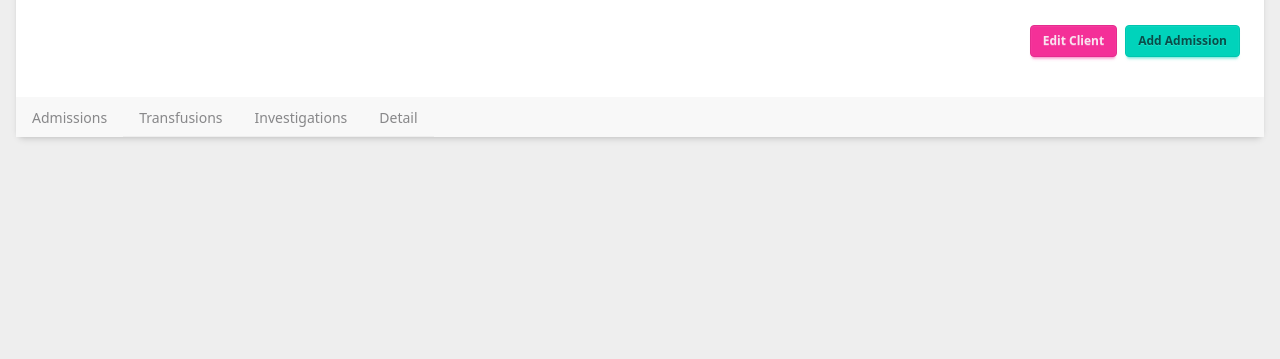
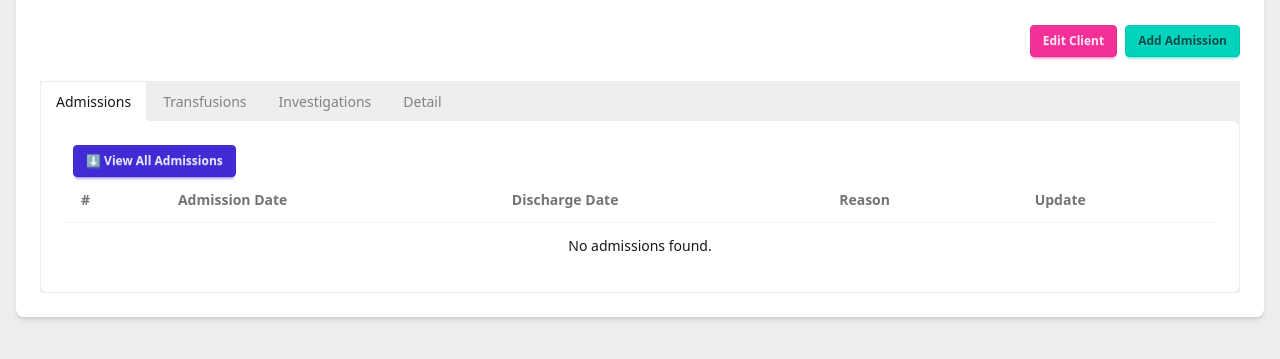
Before and after one commit to catmanti/thaldb1, a Django app: template clients/templates/clients/client_detail.html in a window 1280 px wide. Shown: the part 226-585 px from the top of the page. Run offline with Django 5.2, Linux system fonts and the light colour scheme; the template is opened without the code that fills it, so the values that code supplies are empty; some libraries are stand-ins or nearby versions.

Commit message:
Last commit

```diff
--- a/clients/templates/clients/client_admission_form.html
+++ b/clients/templates/clients/client_admission_form.html
@@ -1,5 +1,7 @@
 {% extends "base.html" %}
 {% load widget_tweaks %}
+{% block navbar %}
+{% endblock navbar %}
 {% block content %}
     <div class="modal-box">
         <h3 class="font-bold text-lg">Update Admission</h3>
--- a/clients/templates/clients/client_admission_list.html
+++ b/clients/templates/clients/client_admission_list.html
@@ -40,8 +40,4 @@
             {% endfor %}
         </tbody>
     </table>
-    <dialog id="admission_modal"
-            class="modal"
-            hx-on::after-settle="admission_modal.showModal()">
-    </dialog>
 </div>
--- a/clients/templates/clients/client_detail.html
+++ b/clients/templates/clients/client_detail.html
@@ -31,38 +31,36 @@
                 <div class="card-actions justify-end mt-4">
                     <a href="{% url 'clients:client-update' client.pk %}"
                        class="btn btn-secondary btn-sm">Edit Client</a>
-                    <a hx-get="{% url 'clients:client-admission-create' 1 %}"
+                    <a hx-get="{% url 'clients:client-admission-create' client.pk %}"
                        hx-target="#admission_modal"
                        hx-trigger="click"
                        hx-swap="innerHTML"
                        class="btn btn-accent btn-sm">Add Admission</a>
                 </div>
-            </div>
-            <div class="tabs tabs-lift mt-4 overflow-visible bg-base-200">
+                <div class="tabs tabs-lift mt-4 overflow-visible bg-base-300">
+                    <!-- Admissions tab content -->
                     <input type="radio"
                            name="my_tabs_3"
                            class="tab"
                            aria-label="Admissions"
                            checked="checked" />
-                <div id="admissions" class="tab-content border-base-300 p-6">
+                    <div id="admissions" class="tab-content bg-base-100 border-base-300 p-6">
                         {% include "clients/client_admission_list.html" with admissions=admissions client_id=client.pk %}
                     </div>
+                    <!-- Transfusions tab content -->
                     <input type="radio" name="my_tabs_3" class="tab" aria-label="Transfusions" />
-                <div id="transfusions"
-                     class="tab-content border-base-300 p-6"
-                     hx-trigger="load"
-                     hx-get="{% url 'clients:client-transfusion-list' client.pk %}"
-                     hx-target="#transfusions"
-                     hx-swap="innerHTML">Loading...</div>
+                    <div id="transfusions" class="tab-content bg-base-100 border-base-300 p-6">
+                        {% include "clients/client_transfusion_list.html" with transfusions=transfusions client_id=client.pk %}
+                    </div>
+                    <!-- Investigations tab content -->
                     <input type="radio" name="my_tabs_3" class="tab" aria-label="Investigations" />
                     <div id="investigations"
-                     class="tab-content border-base-300 p-6"
-                     hx-trigger="load"
-                     hx-get="{% url 'clients:client-investigation-list' client.pk %}"
-                     hx-target="#investigations"
-                     hx-swap="innerHTML">Loading...</div>
+                         class="tab-content bg-base-100 border-base-300 p-6">
+                        {% include "clients/client_investigation_list.html" with investigations=investigations client_id=client.pk %}
+                    </div>
+                    <!-- Detail tab content -->
                     <input type="radio" name="my_tabs_3" class="tab" aria-label="Detail" />
-                <div class="tab-content border-base-300 p-6">
+                    <div class="tab-content bg-base-100 border-base-300 p-6">
                         <div class="grid grid-cols-1 md:grid-cols-2 gap-3 p-6">
                             <p>
                                 <span class="font-semibold">Ethnicity:</span> {{ client.ethnicity }}
@@ -96,4 +94,9 @@
                 </div>
             </div>
         </div>
+    </div>
+    <dialog id="admission_modal"
+            class="modal"
+            hx-on::after-settle="admission_modal.showModal()">
+    </dialog>
 {% endblock content %}
--- a/clients/views.py
+++ b/clients/views.py
@@ -43,6 +43,12 @@ class ClientDetailView(LoginRequiredMixin, DetailView):
         context = super().get_context_data(**kwargs)
         client = get_object_or_404(Client, pk=self.kwargs["pk"])
         context["admissions"] = client.client_admissions.all().order_by("-date_of_admission")[:4]
+        context["transfusions"] = Transfusion.objects.filter(admission__client__id=client.id).order_by(
+            "-date_of_transfusion"
+        )[:4]
+        context["investigations"] = client.client_investigations.all().order_by(
+            "investigation_type__name", "-date_done"
+        )[:4]
         return context
 
 
```
Also changed, not shown: clients/form.py (+44 -1 lines), static/css/output.css. Lines whose indentation alone changed are shown as unchanged.
